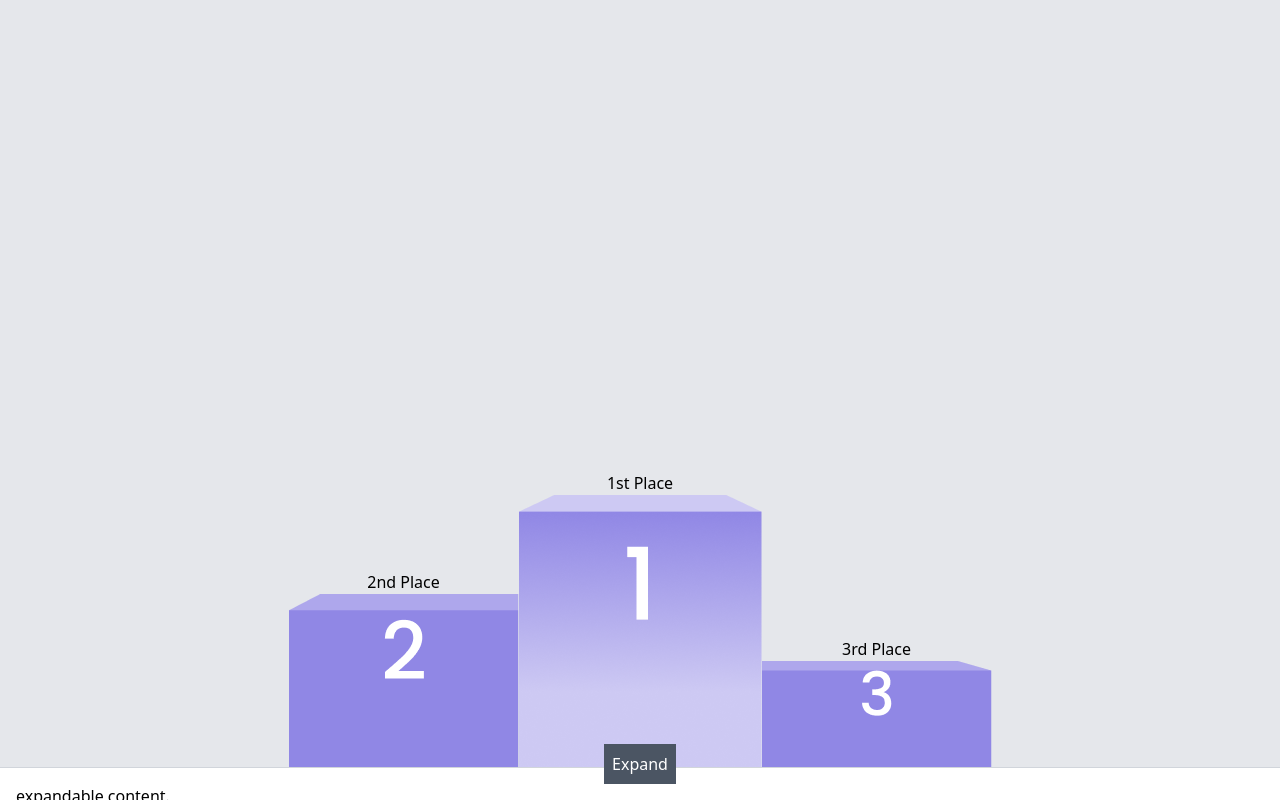
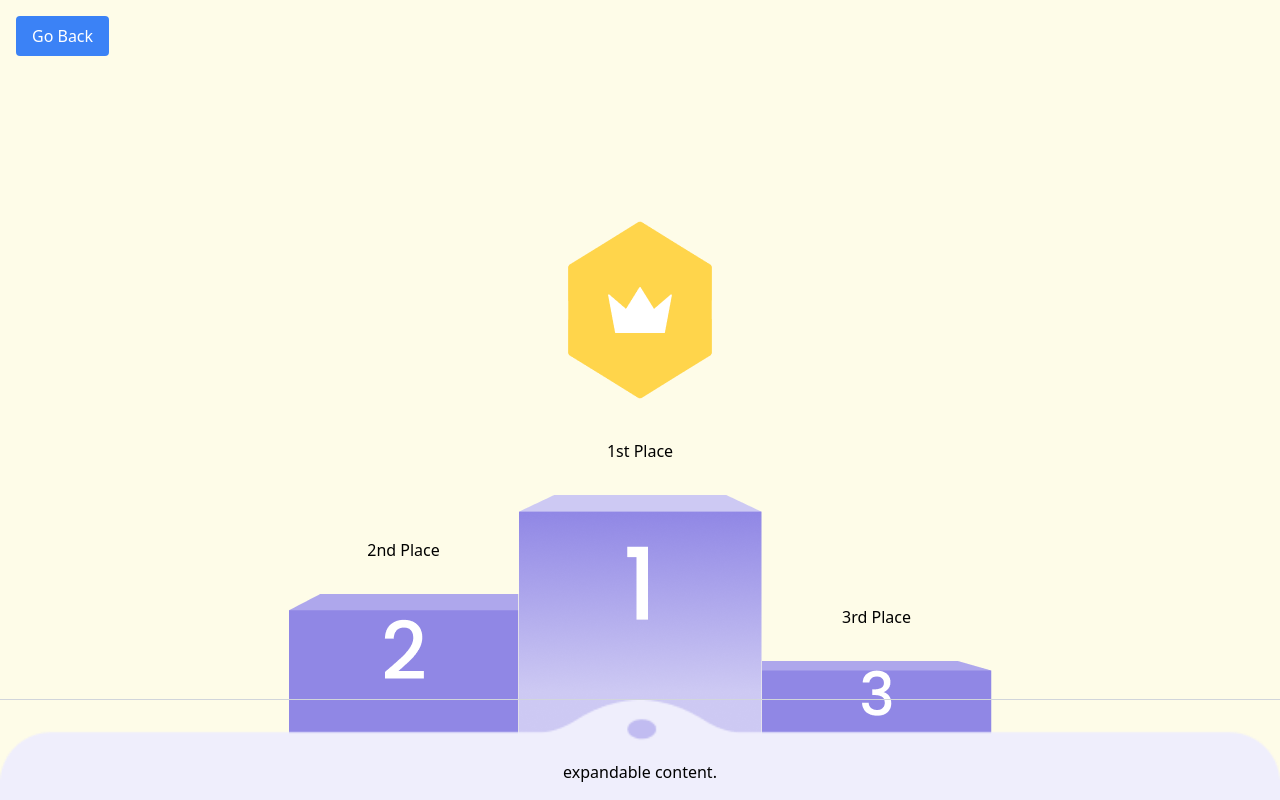
Before and after one commit to zhoooot/webui-player, a Next.js app: page /ranking in a window 1280 px wide. Built offline with nearby package versions, Linux system fonts and the light colour scheme.

Commit message:
Ranking UI

```diff
--- a/src/pages/ranking/index.tsx
+++ b/src/pages/ranking/index.tsx
@@ -8,24 +8,25 @@ const RankingScreen = () => {
   };
 
   return (
-    <div className="flex flex-col items-center justify-end h-screen bg-gray-200 relative overflow-hidden">
+    <div className="flex flex-col items-center justify-end h-screen bg-yellow-50 relative overflow-hidden">
       {/* Podium for Top 3 */}
-      <div className="flex items-bottom justify-between p-8">
+      <div className="flex items-bottom justify-between p-8 h-full">
         {/* Second Place */}
         <div className="flex flex-col items-center justify-end flex-0 p-0">
-            <p>2nd Place</p>
+          <div className='mb-8'>2nd Place</div>
           <img src="/icons/Rank2.png" alt="2nd Place" />
         </div>
 
         {/* First Place */}
         <div className="flex flex-col items-center justify-end flex-0 p-0">
-            <p>1st Place</p>
+          <img className='mb-10' src='/icons/Medal.png'></img>
+          <p className='mb-8'>1st Place</p>
           <img src="/icons/Rank1.png" alt="1st Place" />
         </div>
 
         {/* Third Place */}
         <div className="flex flex-col items-center justify-end flex-0 p-0">
-            <p>3rd Place</p>
+          <p className='mb-8'>3rd Place</p>
           <img src="/icons/Rank3.png" alt="3rd Place" />
         </div>
       </div>
@@ -33,19 +34,23 @@ const RankingScreen = () => {
       {/* Expandable Scrollable Component */}
       <div
         className={`${
-          isExpanded ? 'h-64' : 'h-0'
-        } w-full bg-white p-4 border-t border-gray-300 overflow-y-auto absolute bottom-0 transition-height duration-300 ease-in-out`}
+          isExpanded ? 'h-full' : 'h-13'
+        } w-full bg-contain bg-cover bg-no-repeat p-4 pt-0 border-t border-gray-300 overflow-y-auto absolute bottom-0 transition-height duration-300 ease-in-out flex flex-col items-center justify-start`}
+        style={{ backgroundImage: `url('/icons/RankingBase.png')` }}
       >
-        <p>expandable content.</p>
-      </div>
-
         {/* Button to Expand/Collapse */}
         <button
-        className="p-2 bg-gray-600 text-white absolute bottom-4"
+          className={`p-2 bg-gray-600 text-white self-center mt-2 mb-3 opacity-0`}
           onClick={handleExpandClick}
         >
           {isExpanded ? 'Collapse' : 'Expand'}
         </button>
+        <p>expandable content.</p>
+      </div>
+      <div className="fixed top-0 left-0 p-4">
+        <button className="bg-blue-500 text-white py-2 px-4 rounded">Go Back</button>
+      </div>
+
     </div>
   );
 };
```
Also changed, not shown: public/icons/Medal.png (added), public/icons/RankingBase.png (added). Lines whose indentation alone changed are shown as unchanged.
